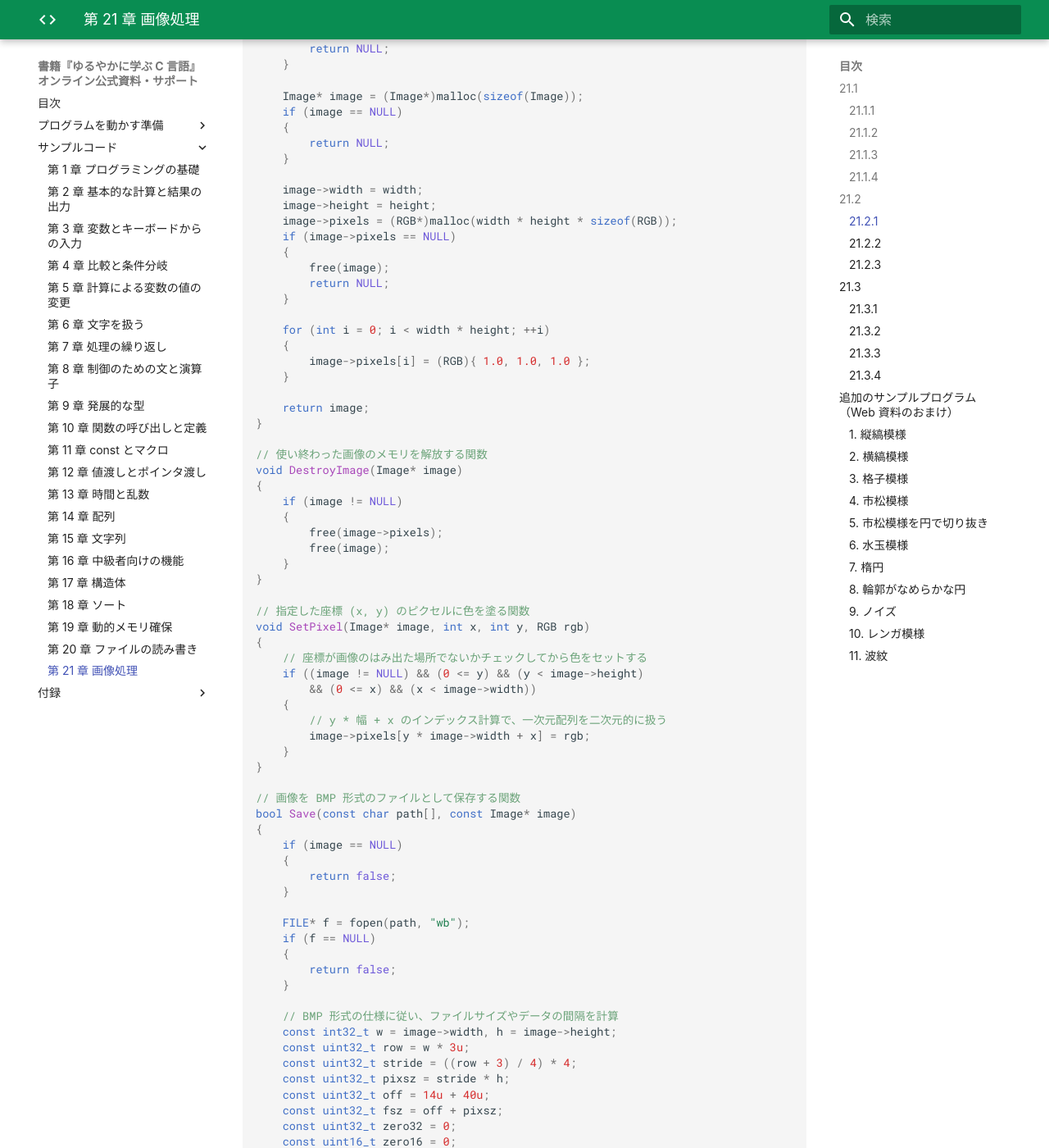
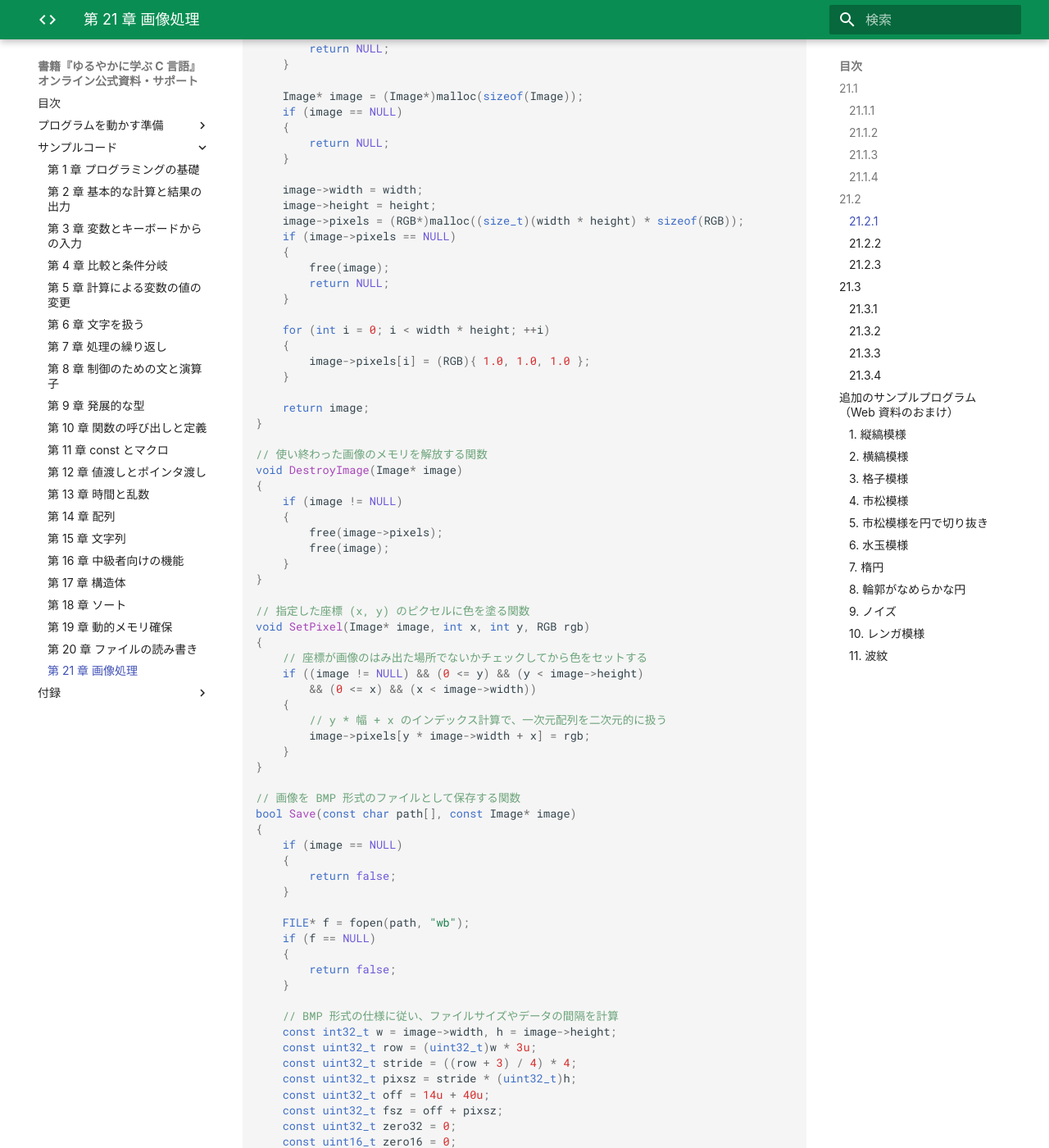
Before and after one commit to yuruyaka-c/yuruyaka-c.github.io, an MkDocs documentation site: the page built from docs/code/21.md, in a window 1280 px wide and 1400 px high, scrolled down 2886 px. Shown: the whole window at 82% size. Built offline with MkDocs 1.6.1 and Material for MkDocs 9.7.7, drawn with Linux system fonts in a browser that asks for light colours; nearby versions of some CDN libraries; some web fonts are replaced.

Commit message:
Update 21.md

```diff
--- a/docs/code/21.md
+++ b/docs/code/21.md
@@ -146,7 +146,7 @@ Image* CreateImage(int width, int height)
 
     image->width = width;
     image->height = height;
-    image->pixels = (RGB*)malloc(width * height * sizeof(RGB));
+	image->pixels = (RGB*)malloc((size_t)(width * height) * sizeof(RGB));
     if (image->pixels == NULL)
     {
         free(image);
@@ -199,9 +199,9 @@ bool Save(const char path[], const Image* image)
 
     // BMP 形式の仕様に従い、ファイルサイズやデータの間隔を計算
     const int32_t w = image->width, h = image->height;
-    const uint32_t row = w * 3u;
+    const uint32_t row = (uint32_t)w * 3u;
     const uint32_t stride = ((row + 3) / 4) * 4;
-    const uint32_t pixsz = stride * h;
+    const uint32_t pixsz = stride * (uint32_t)h;
     const uint32_t off = 14u + 40u;
     const uint32_t fsz = off + pixsz;
     const uint32_t zero32 = 0;
```
